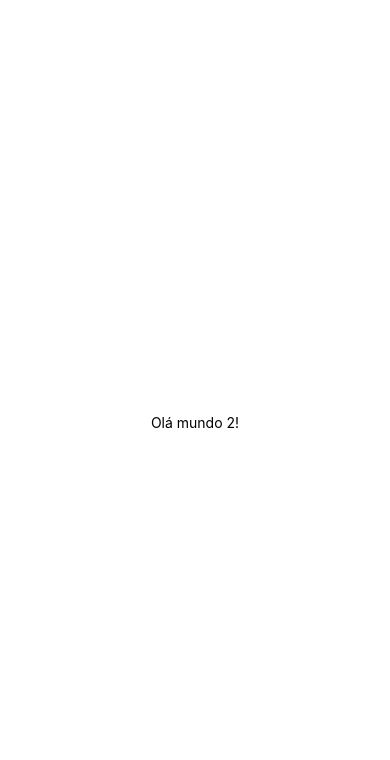
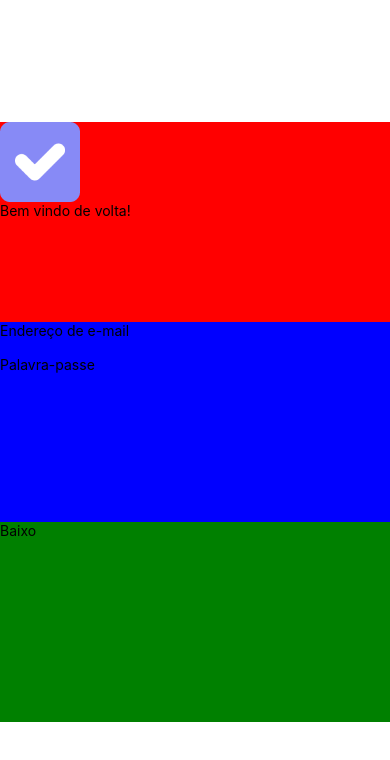
Before and after one commit to rinel-benjamim/expoList, a React Native app: screen / in a window 390 px wide. Shown: the top 760 px of the page. Built offline with nearby package versions, Linux system fonts and the light colour scheme.

Commit message:
Refactor App component layout and add Login page with styles

```diff
--- a/App.tsx
+++ b/App.tsx
@@ -4,18 +4,13 @@ import Login from './src/pages/login';
 
 export default function App() {
   return (
-    <View style={styles.container}>
+    <>
       <StatusBar style="auto" />
       <Login />
-    </View>
+    </>
   );
 }
 
 const styles = StyleSheet.create({
-  container: {
-    flex: 1,
-    backgroundColor: '#fff',
-    alignItems: 'center',
-    justifyContent: 'center',
-  },
+
 });
--- /dev/null
+++ b/src/@types/png.d.ts
@@ -0,0 +1 @@
+declare module "*.png"
--- a/src/pages/login/index.tsx
+++ b/src/pages/login/index.tsx
@@ -1,10 +1,33 @@
 import React from "react";
 import {
-    Text
+  Text,
+  View,
+  Image,
+  TextInput
 } from 'react-native';
+
+import Logo from "../../assets/logo.png";
+
+import { style } from "./styles";
 
 export default function Login() {
   return (
-    <Text>Olá mundo 2!</Text>
+    <View style={style.container}>
+      <View style={style.boxTop}>
+        <Image
+          source={Logo}
+        />
+        <Text>Bem vindo de volta!</Text>
+      </View>
+      <View style={style.boxMiddle}>
+        <Text>Endereço de e-mail</Text>
+        <TextInput />
+        <Text>Palavra-passe</Text>
+        <TextInput />
+      </View>
+      <View style={style.boxBottom}>
+        <Text>Baixo</Text>
+      </View>
+    </View >
   );
 }
--- /dev/null
+++ b/src/pages/login/styles.ts
@@ -0,0 +1,27 @@
+import { StyleSheet } from "react-native";
+
+export const style = StyleSheet.create({
+    container: {
+        flex: 1,
+        alignItems: 'center',
+        justifyContent: 'center',
+    },
+
+    boxTop: {
+        height: 200,
+        backgroundColor: 'red',
+        width: '100%',
+    },
+
+    boxMiddle: {
+        height: 200,
+        backgroundColor: 'blue',
+        width: '100%',
+    },
+
+    boxBottom: {
+        height: 200,
+        backgroundColor: 'green',
+        width: '100%',
+    }
+})
```
